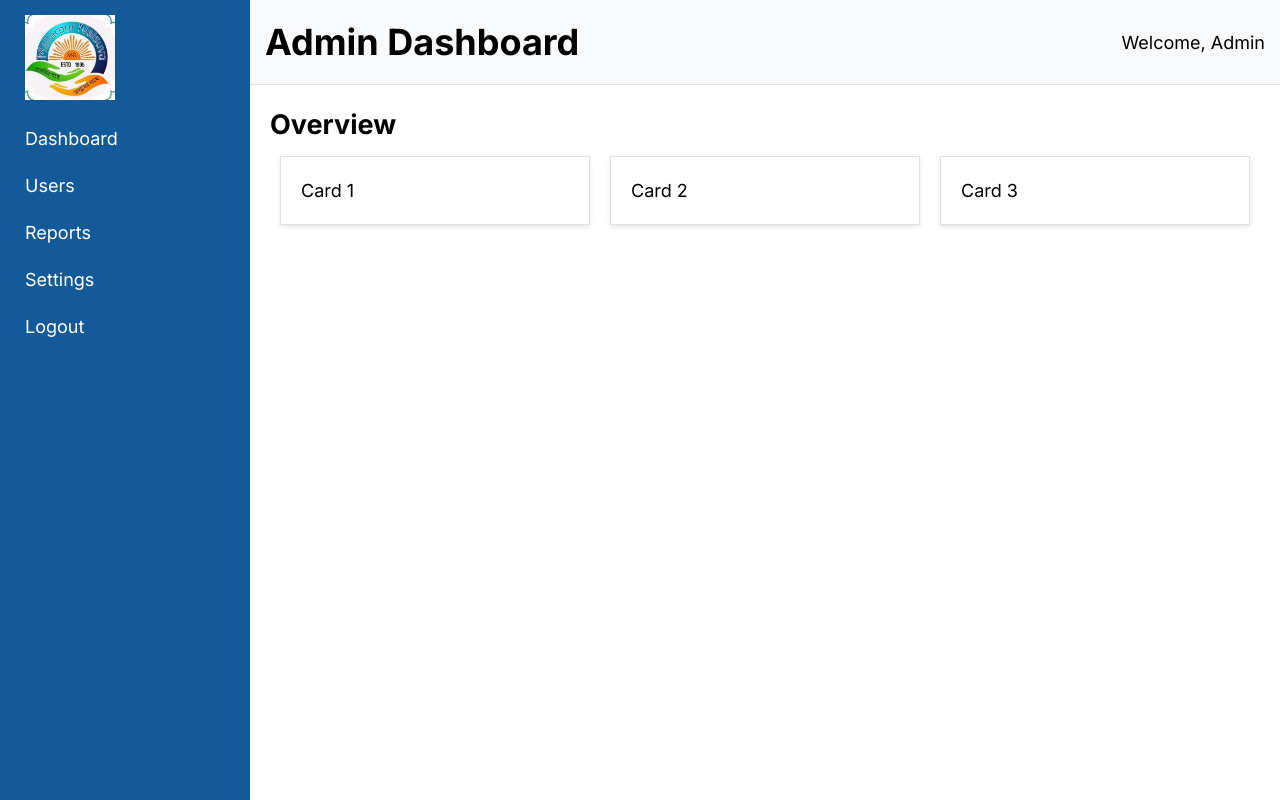
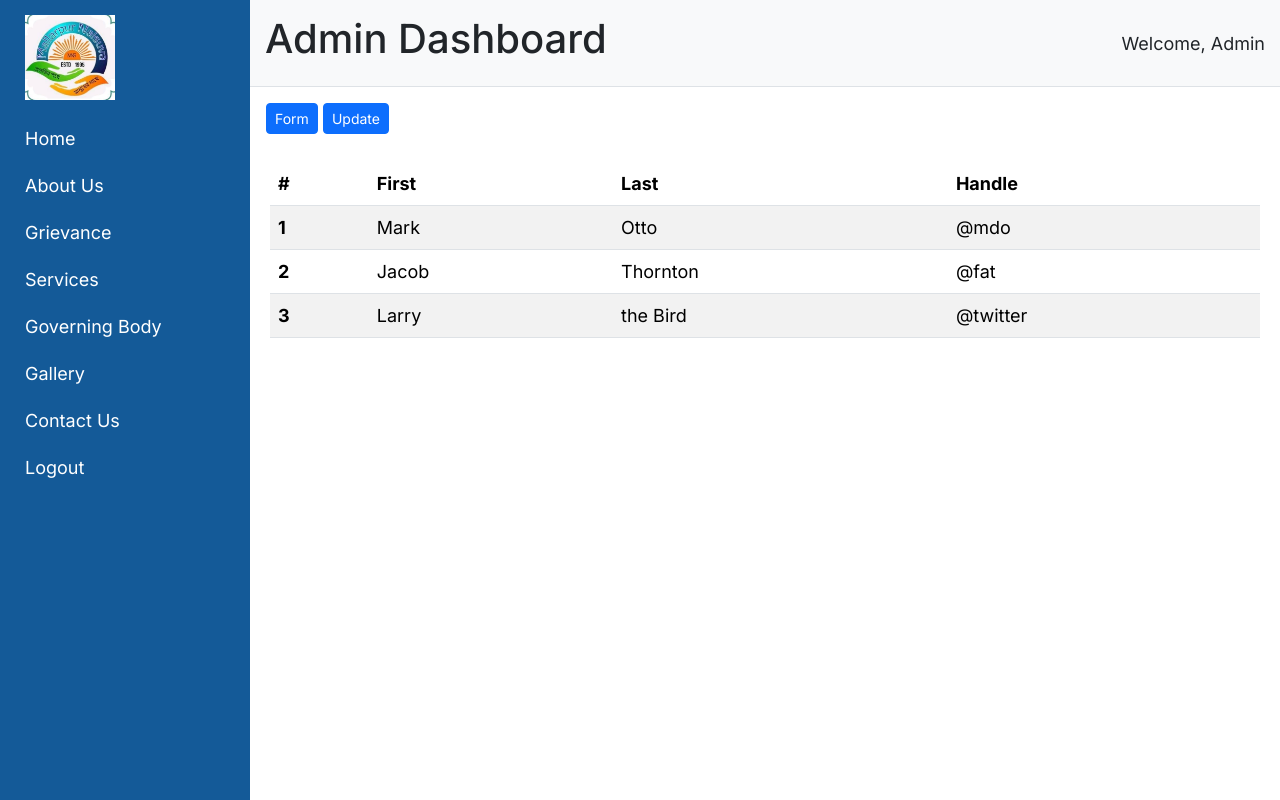
Before and after one commit to TakeTech-Devs/MNS-NGO, a React (Create React App) app in the folder frontend/: page /admin in a window 1280 px wide. Built offline with nearby package versions, Linux system fonts and the light colour scheme; a web font is replaced by a local one.

Commit message:
admin component

```diff
--- a/frontend/package.json
+++ b/frontend/package.json
@@ -8,7 +8,9 @@
     "@testing-library/react": "^13.4.0",
     "@testing-library/user-event": "^13.5.0",
     "axios": "^1.6.8",
+    "bootstrap": "^5.3.3",
     "react": "^18.2.0",
+    "react-bootstrap": "^2.10.3",
     "react-dom": "^18.2.0",
     "react-helmet": "^6.1.0",
     "react-multi-carousel": "^2.8.5",
--- a/frontend/public/index.html
+++ b/frontend/public/index.html
@@ -1,47 +1,29 @@
 <!DOCTYPE html>
 <html lang="en">
+
 <head>
   <meta charset="utf-8" />
   <link rel="icon" href="%PUBLIC_URL%/favicon.ico" />
   <meta name="viewport" content="width=device-width, initial-scale=1" />
   <meta name="theme-color" content="#000000" />
-    <meta
-      name="description"
-      content="Web site created using create-react-app"
-    />
+  <meta name="description" content="Web site created using create-react-app" />
   <link rel="apple-touch-icon" href="%PUBLIC_URL%/logo192.png" />
-    <!--
-      manifest.json provides metadata used when your web app is installed on a
-      user's mobile device or desktop. See https://developers.google.com/web/fundamentals/web-app-manifest/
-    -->
+
   <link rel="manifest" href="%PUBLIC_URL%/manifest.json" />
-    <link rel="stylesheet" href="https://cdnjs.cloudflare.com/ajax/libs/font-awesome/6.5.2/css/all.min.css" integrity="sha512-SnH5WK+bZxgPHs44uWIX+LLJAJ9/2PkPKZ5QiAj6Ta86w+fsb2TkcmfRyVX3pBnMFcV7oQPJkl9QevSCWr3W6A==" crossorigin="anonymous" referrerpolicy="no-referrer" />
+  <link rel="stylesheet" href="https://cdnjs.cloudflare.com/ajax/libs/font-awesome/6.5.2/css/all.min.css"
+    integrity="sha512-SnH5WK+bZxgPHs44uWIX+LLJAJ9/2PkPKZ5QiAj6Ta86w+fsb2TkcmfRyVX3pBnMFcV7oQPJkl9QevSCWr3W6A=="
+    crossorigin="anonymous" referrerpolicy="no-referrer" />
   <link href='https://unpkg.com/boxicons@2.1.4/css/boxicons.min.css' rel='stylesheet'>
+  <link rel="stylesheet" href="https://cdn.jsdelivr.net/npm/bootstrap@5.3.2/dist/css/bootstrap.min.css"
+    integrity="sha384-T3c6CoIi6uLrA9TneNEoa7RxnatzjcDSCmG1MXxSR1GAsXEV/Dwwykc2MPK8M2HN" crossorigin="anonymous" />
 
-    <!--
-      Notice the use of %PUBLIC_URL% in the tags above.
-      It will be replaced with the URL of the `public` folder during the build.
-      Only files inside the `public` folder can be referenced from the HTML.
-
-      Unlike "/favicon.ico" or "favicon.ico", "%PUBLIC_URL%/favicon.ico" will
-      work correctly both with client-side routing and a non-root public URL.
-      Learn how to configure a non-root public URL by running `npm run build`.
-    -->
   <title>React App</title>
 </head>
+
 <body>
   <noscript>You need to enable JavaScript to run this app.</noscript>
   <div id="root"></div>
-    <!--
-      This HTML file is a template.
-      If you open it directly in the browser, you will see an empty page.
 
-      You can add webfonts, meta tags, or analytics to this file.
-      The build step will place the bundled scripts into the <body> tag.
-
-      To begin the development, run `npm start` or `yarn start`.
-      To create a production bundle, use `npm run build` or `yarn build`.
-    -->
 </body>
 
 </html>
--- a/frontend/src/Components/Admin/AdminContent.jsx
+++ /dev/null
@@ -1,17 +0,0 @@
-import React from 'react';
-import './AdminContent.css';
-
-const AdminContent = () => {
-  return (
-    <main className="admin-content">
-      <h2>Overview</h2>
-      <div className="cards">
-        <div className="card">Card 1</div>
-        <div className="card">Card 2</div>
-        <div className="card">Card 3</div>
-      </div>
-    </main>
-  );
-};
-
-export default AdminContent;
--- /dev/null
+++ b/frontend/src/Components/Admin/AdminHome.jsx
@@ -0,0 +1,100 @@
+import { useState } from 'react';
+import Button from 'react-bootstrap/Button';
+import Form from 'react-bootstrap/Form';
+import Modal from 'react-bootstrap/Modal';
+import './AdminHome.css';
+
+const AdminHome = () => {
+    const [show, setShow] = useState(false);
+
+    const handleClose = () => setShow(false);
+    const handleShow = () => setShow(true);
+
+    return (
+        <>
+            <div className="mb-2 my-3 mx-3">
+                <Button variant="primary" size="sm" onClick={handleShow}>
+                    Form
+                </Button>
+                <Modal show={show} onHide={handleClose}>
+                    <Modal.Header closeButton>
+                        <Modal.Title>Home</Modal.Title>
+                    </Modal.Header>
+                    <Modal.Body>
+                        <Form>
+                            <Form.Group className="mb-3">
+                                <Form.Label>Image</Form.Label>
+                                <Form.Control
+                                    type="file"
+                                    placeholder="Enter any Image"
+                                />
+                            </Form.Group>
+                            <Form.Group className="mb-3" controlId="exampleForm.ControlInput1">
+                                <Form.Label>Heading</Form.Label>
+                                <Form.Control
+                                    type="text"
+                                    placeholder="Enter the Heading"
+                                />
+                            </Form.Group>
+                            <Form.Group className="mb-3" controlId="exampleForm.ControlInput1">
+                                <Form.Label>Sub Heading</Form.Label>
+                                <Form.Control
+                                    type="text"
+                                    placeholder="Enter the Sub Heading"
+                                />
+                            </Form.Group>
+                        </Form>
+                    </Modal.Body>
+                    <Modal.Footer>
+                        <Button variant="secondary" onClick={handleClose}>
+                            Close
+                        </Button>
+                        <Button variant="primary" onClick={handleClose}>
+                            Save Changes
+                        </Button>
+                    </Modal.Footer>
+                </Modal>
+                {' '}
+                <Button variant="primary" size="sm">
+                    Update
+                </Button>
+
+            </div>
+
+            <main className="admin-content">
+                <table class="table table-striped">
+                    <thead>
+                        <tr>
+                            <th scope="col">#</th>
+                            <th scope="col">First</th>
+                            <th scope="col">Last</th>
+                            <th scope="col">Handle</th>
+                        </tr>
+                    </thead>
+                    <tbody>
+                        <tr>
+                            <th scope="row">1</th>
+                            <td>Mark</td>
+                            <td>Otto</td>
+                            <td>@mdo</td>
+                        </tr>
+                        <tr>
+                            <th scope="row">2</th>
+                            <td>Jacob</td>
+                            <td>Thornton</td>
+                            <td>@fat</td>
+                        </tr>
+                        <tr>
+                            <th scope="row">3</th>
+                            <td>Larry</td>
+                            <td>the Bird</td>
+                            <td>@twitter</td>
+                        </tr>
+                    </tbody>
+                </table>
+            </main>
+        </>
+    );
+};
+
+export default AdminHome;
--- a/frontend/src/Components/Admin/Dashboard.jsx
+++ b/frontend/src/Components/Admin/Dashboard.jsx
@@ -2,7 +2,7 @@ import React from 'react';
 import './Dashboard.css';
 import Sidebar from './Sidebar';
 import AdminHeader from './AdminHeader';
-import AdminContent from './AdminContent';
+import AdminHome from './AdminHome';
 
 const Dashboard = () => {
   return (
@@ -10,7 +10,7 @@ const Dashboard = () => {
       <Sidebar />
       <div className="admin-main">
         <AdminHeader />
-        <AdminContent />
+        <AdminHome />
       </div>
     </div>
   );
--- a/frontend/src/Components/Admin/Sidebar.jsx
+++ b/frontend/src/Components/Admin/Sidebar.jsx
@@ -14,10 +14,13 @@ const Sidebar = () => {
       <div className={`sidebar ${isOpen ? 'open' : ''}`}>
         <Link to='/' className="logo1"></Link>
         <ul>
-          <li>Dashboard</li>
-          <li>Users</li>
-          <li>Reports</li>
-          <li>Settings</li>
+          <li>Home</li>
+          <li>About Us</li>
+          <li>Grievance</li>
+          <li>Services</li>
+          <li>Governing Body</li>
+          <li>Gallery</li>
+          <li>Contact Us</li>
           <li>Logout</li>
         </ul>
       </div>
```
Also changed, not shown: frontend/src/Components/Admin/AdminHome.css (renamed from frontend/src/Components/Admin/AdminContent.css), 1 other file (tests, documents, lock files or other folders). Lines whose indentation alone changed are shown as unchanged.
